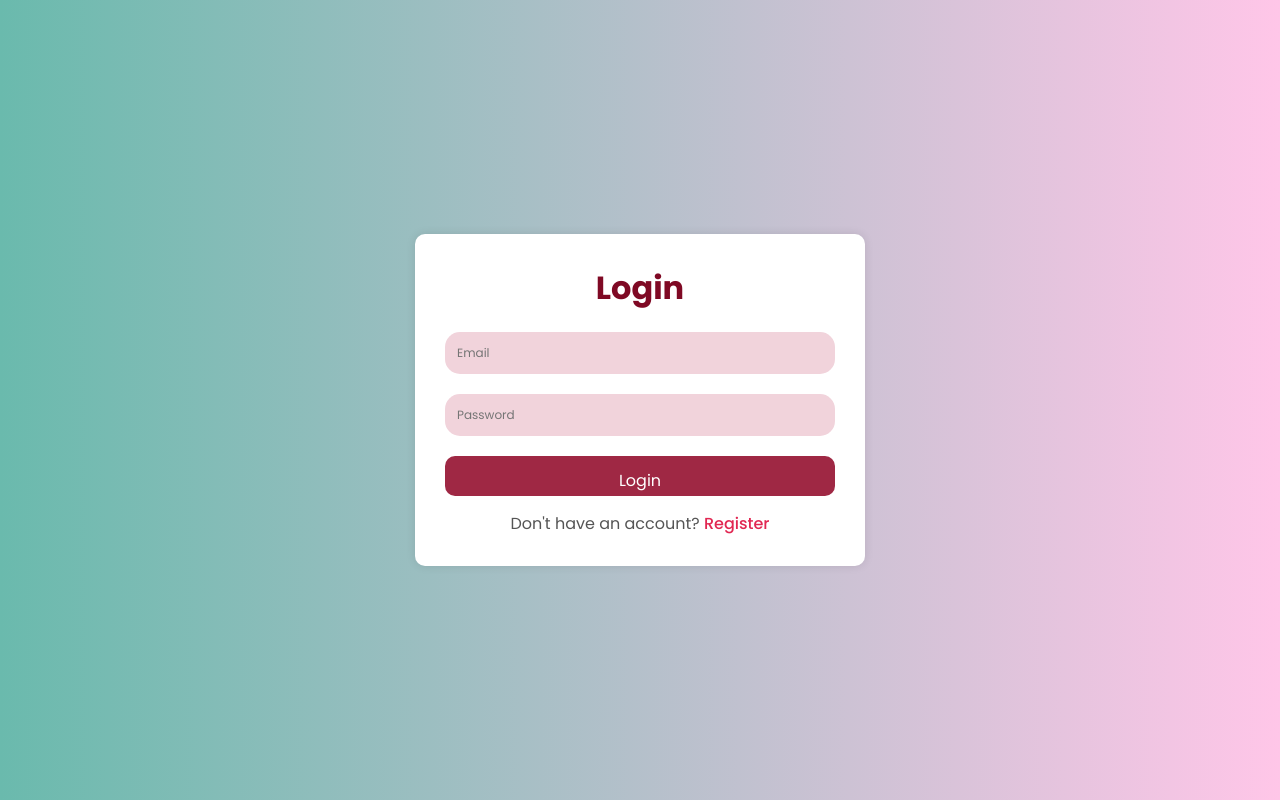
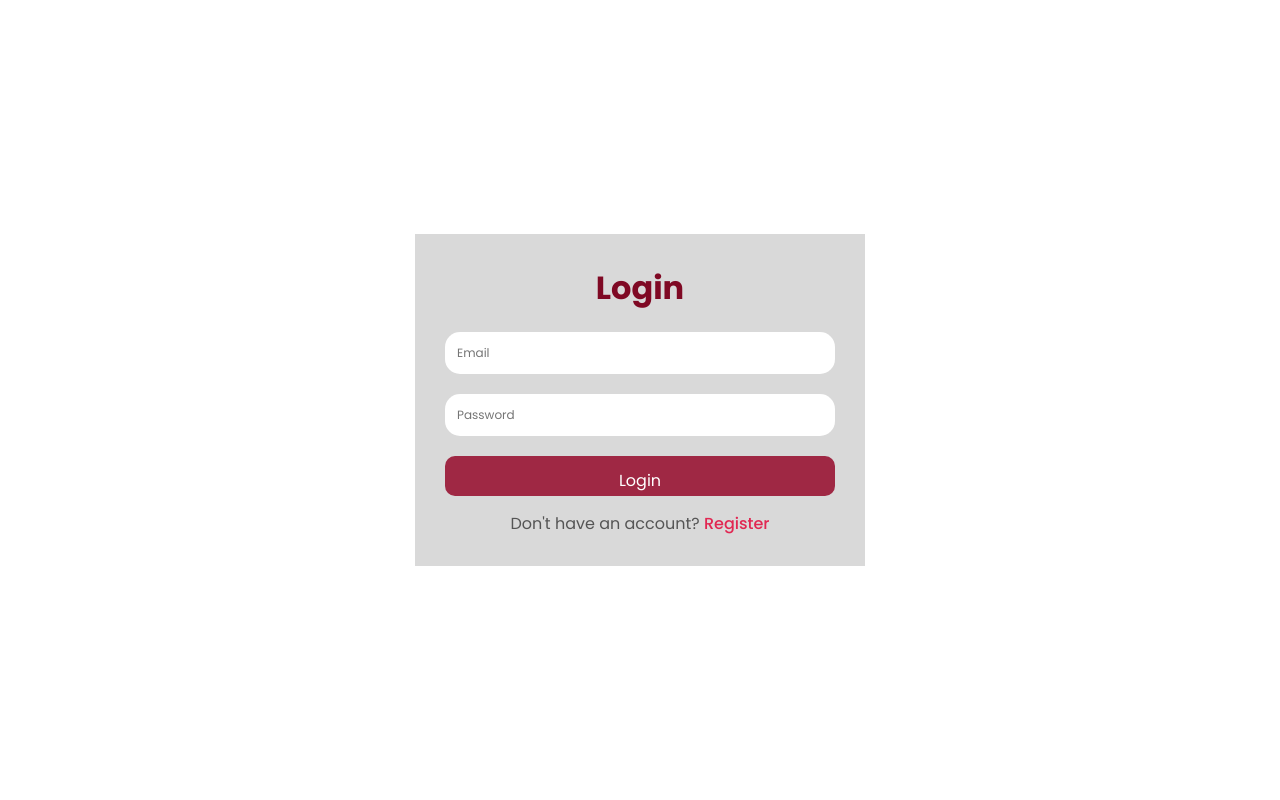
Before and after one commit to Mushro0mCloud/SEAnD-Midterm, a PHP site: page / in a window 1280 px wide. Run offline with PHP 8.4, Linux system fonts and the light colour scheme.

Commit message:
changed how it looks

```diff
--- a/login_register/style.css
+++ b/login_register/style.css
@@ -12,7 +12,7 @@ body {
     justify-content: center;
     align-items: center;
     min-height: 100vh;
-    background: linear-gradient(to right, #6abaad, #ffc6e8);
+    background: linear-gradient(to right, #ffffff, #ffffff);
     color: #333;
 }
 
@@ -24,9 +24,7 @@ body {
     width: 100%;
     max-width: 450px;
     padding: 30px;
-    background: #fff;
-    border-radius: 10px;
-    box-shadow: 0 0 10px rgba(0,0,0,0.1);
+    background: #D9D9D9;
     display: none;
 }
 
@@ -46,7 +44,7 @@ input,
 select{
     width: 100%;
     padding: 12px;
-    background: #f1d3db;
+    background: #ffffff;
     border: none;
     border-radius: 15px;
     font-size: 12px;
```
